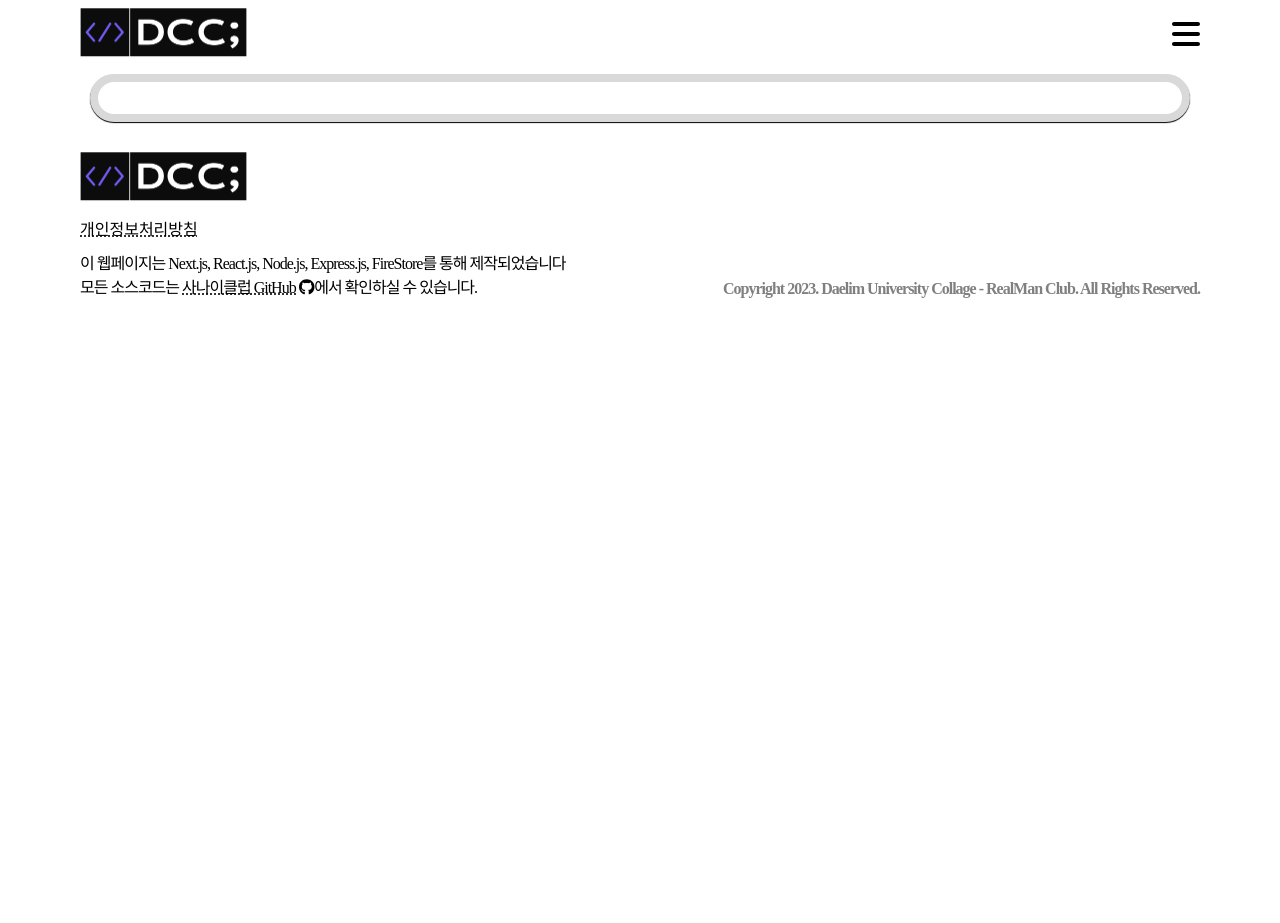
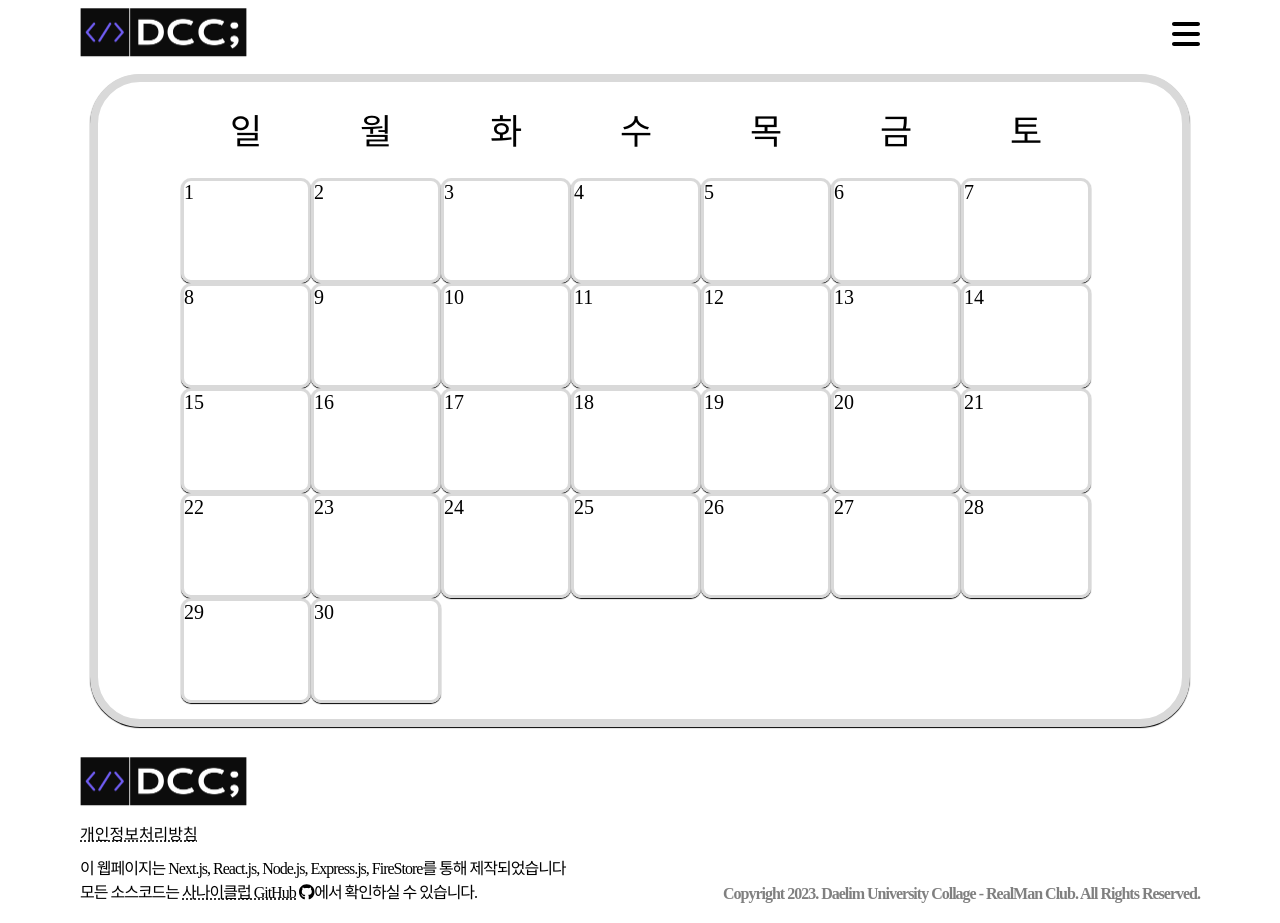
Before and after one commit to HarenKei/DCC_FE, a Next.js app: page /Schedule/ScheduleCalendar in a window 1280 px wide. Before the commit the page ends 800 px from the top, so only its background shows below. Built offline with nearby package versions, Linux system fonts and the light colour scheme.

Commit message:
캘린더 추가 및 월이동부분 UI수정

```diff
--- a/pages/Schedule/ScheduleCalendar.tsx
+++ b/pages/Schedule/ScheduleCalendar.tsx
@@ -4,6 +4,55 @@ import styled from "styled-components";
 const ScheduleCalender = () => {
     return(
     <Calender>
+        <DayTableContainer>
+            <DayContainer>일</DayContainer>
+            <DayContainer>월</DayContainer>
+            <DayContainer>화</DayContainer>
+            <DayContainer>수</DayContainer>
+            <DayContainer>목</DayContainer>
+            <DayContainer>금</DayContainer>
+            <DayContainer>토</DayContainer>
+        </DayTableContainer>
+        <DateTableContainer>
+            <DateConatainer>1</DateConatainer>
+            <DateConatainer>2</DateConatainer>
+            <DateConatainer>3</DateConatainer>
+            <DateConatainer>4</DateConatainer>
+            <DateConatainer>5</DateConatainer>
+            <DateConatainer>6</DateConatainer>
+            <DateConatainer>7</DateConatainer>
+        </DateTableContainer>
+        <DateTableContainer>
+            <DateConatainer>8</DateConatainer>
+            <DateConatainer>9</DateConatainer>
+            <DateConatainer>10</DateConatainer>
+            <DateConatainer>11</DateConatainer>
+            <DateConatainer>12</DateConatainer>
+            <DateConatainer>13</DateConatainer>
+            <DateConatainer>14</DateConatainer>
+        </DateTableContainer>
+        <DateTableContainer>
+            <DateConatainer>15</DateConatainer>
+            <DateConatainer>16</DateConatainer>
+            <DateConatainer>17</DateConatainer>
+            <DateConatainer>18</DateConatainer>
+            <DateConatainer>19</DateConatainer>
+            <DateConatainer>20</DateConatainer>
+            <DateConatainer>21</DateConatainer>
+        </DateTableContainer>
+        <DateTableContainer>
+            <DateConatainer>22</DateConatainer>
+            <DateConatainer>23</DateConatainer>
+            <DateConatainer>24</DateConatainer>
+            <DateConatainer>25</DateConatainer>
+            <DateConatainer>26</DateConatainer>
+            <DateConatainer>27</DateConatainer>
+            <DateConatainer>28</DateConatainer>
+        </DateTableContainer>
+        <DateTableContainer>
+            <DateConatainer>29</DateConatainer>
+            <DateConatainer>30</DateConatainer>
+        </DateTableContainer>
     </Calender>
     );
 };
@@ -15,7 +64,6 @@ const Calender = styled.div`
     width: 1100px;
     heigth: 290px;
 
-    border-radius: 50px;
     box-shadow: 0px 1px 1px black;
     max-width: 99%;
     max-heigth: 99%;
@@ -23,4 +71,40 @@ const Calender = styled.div`
     border-radius: 50px;
 `;
 
+const DayTableContainer = styled.div`
+    display: flex;
+    flex-direction: row;
+    align-items: center;
+
+    margin-left: 67px;
+    width: 910px;
+    height: 80px;
+    font-size: 15px;
+`;
+
+const DateTableContainer = styled.div`
+    width: 910px;
+    display: flex;
+    flex-direction: row;
+    margin-left: 67px;
+`
+
+const DayContainer = styled.div`
+    display:flex;
+    justify-content: center;
+    width: 130px;
+    height: 70px;
+    font-size: 35px;
+`;
+
+const DateConatainer = styled.div`
+    font-size: 20px;
+    width: 130px;
+    height: 105px;
+
+    box-shadow: 0px 1px 1px black;
+    border: 3px solid #D9D9D9;
+    border-radius: 10px;
+`;
+
 export default ScheduleCalender;
```
Also changed, not shown: pages/Schedule/MonthControll.tsx (+11 -3 lines), pages/Schedule/Schedule.tsx (+3 -12 lines).
